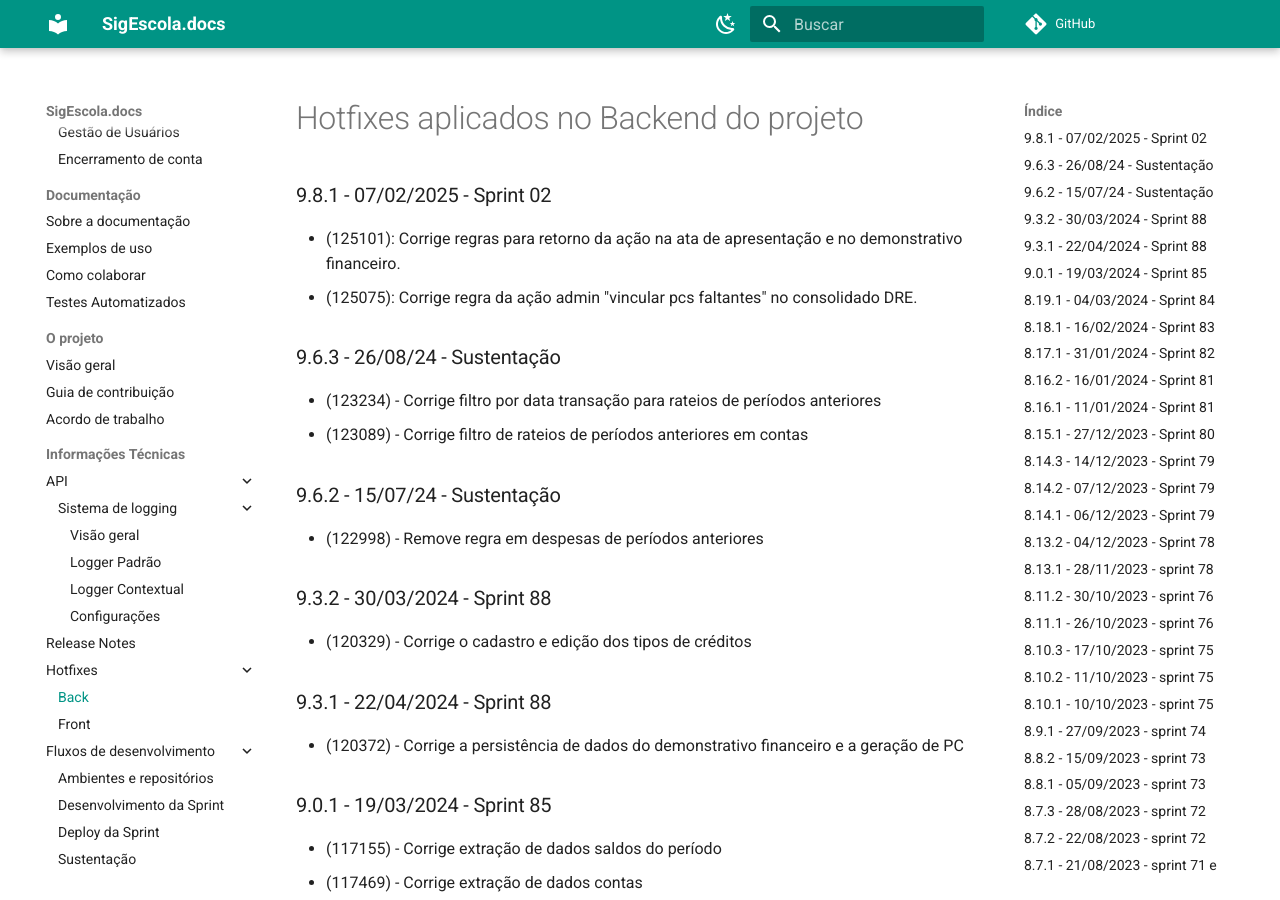
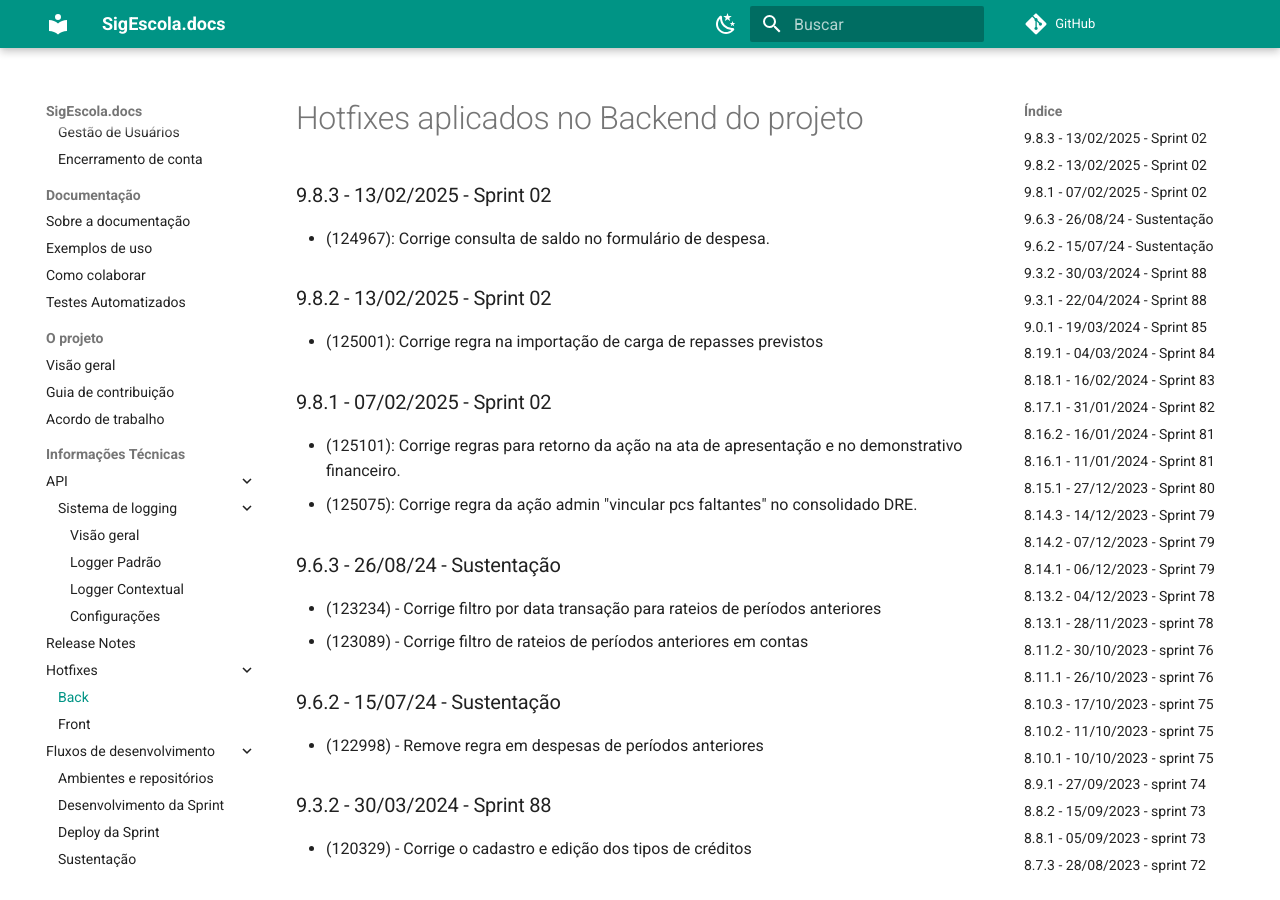
Before and after one commit to prefeiturasp/SME-PTRF-Docs, an MkDocs documentation site: the page built from docs/projeto/hotfixes_back.md, in a window 1280 px wide and 900 px high. Built offline with MkDocs 1.6.1 and Material for MkDocs 9.7.7, drawn with Linux system fonts in a browser that asks for light colours; comment, search, counter and statistics services are not loaded.

Commit message:
Update hotfixes_back.md

```diff
--- a/docs/projeto/hotfixes_back.md
+++ b/docs/projeto/hotfixes_back.md
@@ -1,4 +1,10 @@
 # Hotfixes aplicados no Backend do projeto
+
+### 9.8.3 - 13/02/2025 - Sprint 02
+* (124967): Corrige consulta de saldo no formulário de despesa.
+
+### 9.8.2 - 13/02/2025 - Sprint 02
+* (125001): Corrige regra na importação de carga de repasses previstos
 
 ### 9.8.1 - 07/02/2025 - Sprint 02
 * (125101): Corrige regras para retorno da ação na ata de apresentação e no demonstrativo financeiro.
```
